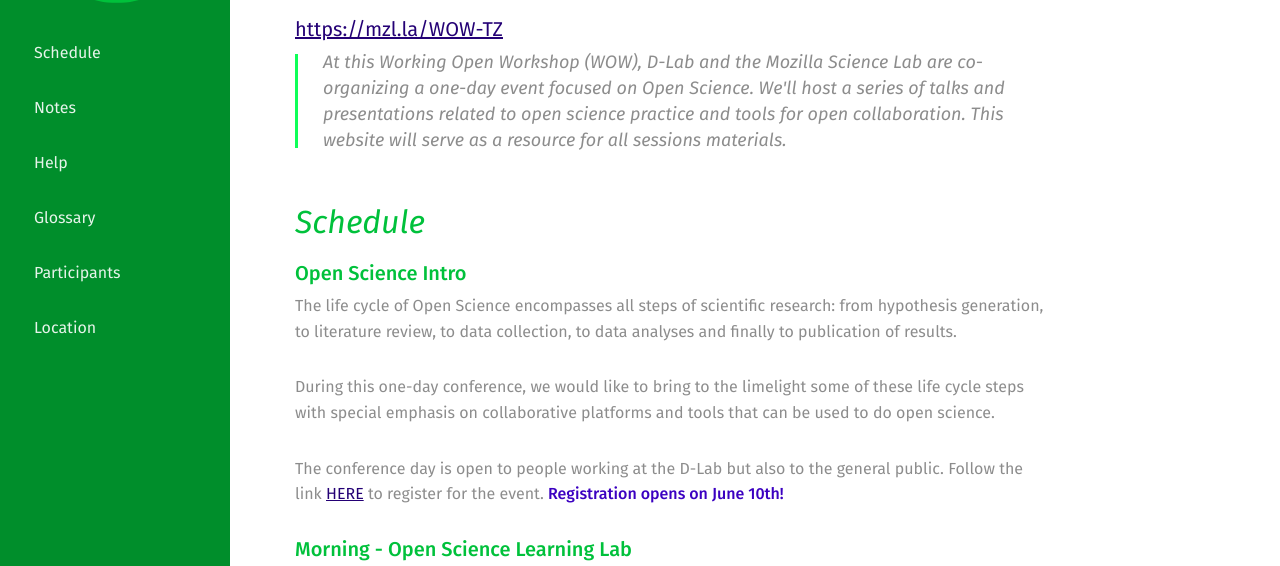
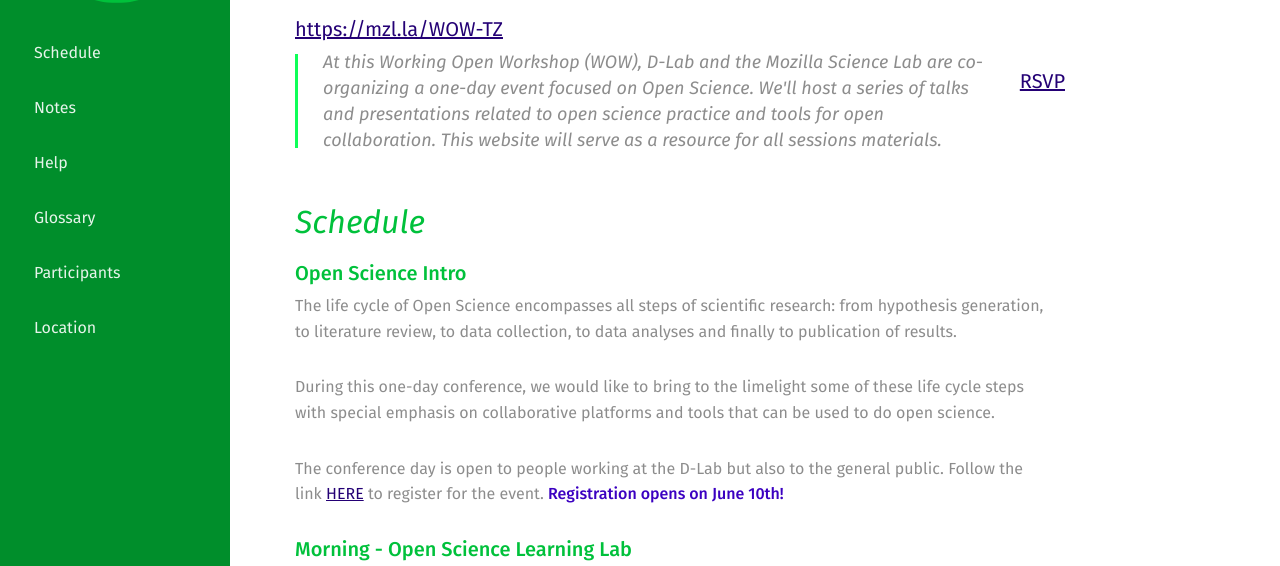
Before and after one commit to mozillascience/WOW-TZ, a plain HTML site: page index.html in a window 1280 px wide. Shown: the part 204-770 px from the top of the page. Drawn offline with nearby package versions, Linux system fonts and the light colour scheme; a script that the page names is missing.

Commit message:
updated RSVP form

```diff
--- a/index.html
+++ b/index.html
@@ -57,7 +57,7 @@
           At this Working Open Workshop (WOW), D-Lab and the Mozilla Science Lab are co-organizing a one-day event focused on Open Science. We'll host a series of talks and presentations related to open science practice and tools for open collaboration.
           This website will serve as a resource for all sessions materials.
         </p>
-
+        <h3><a href="https://goo.gl/969PSC">RSVP</a></h3>
       </div>
 	<!-- PLAN FOR WORKSHOP -->
 		<h2 id="schedule">Schedule</h2>
```
